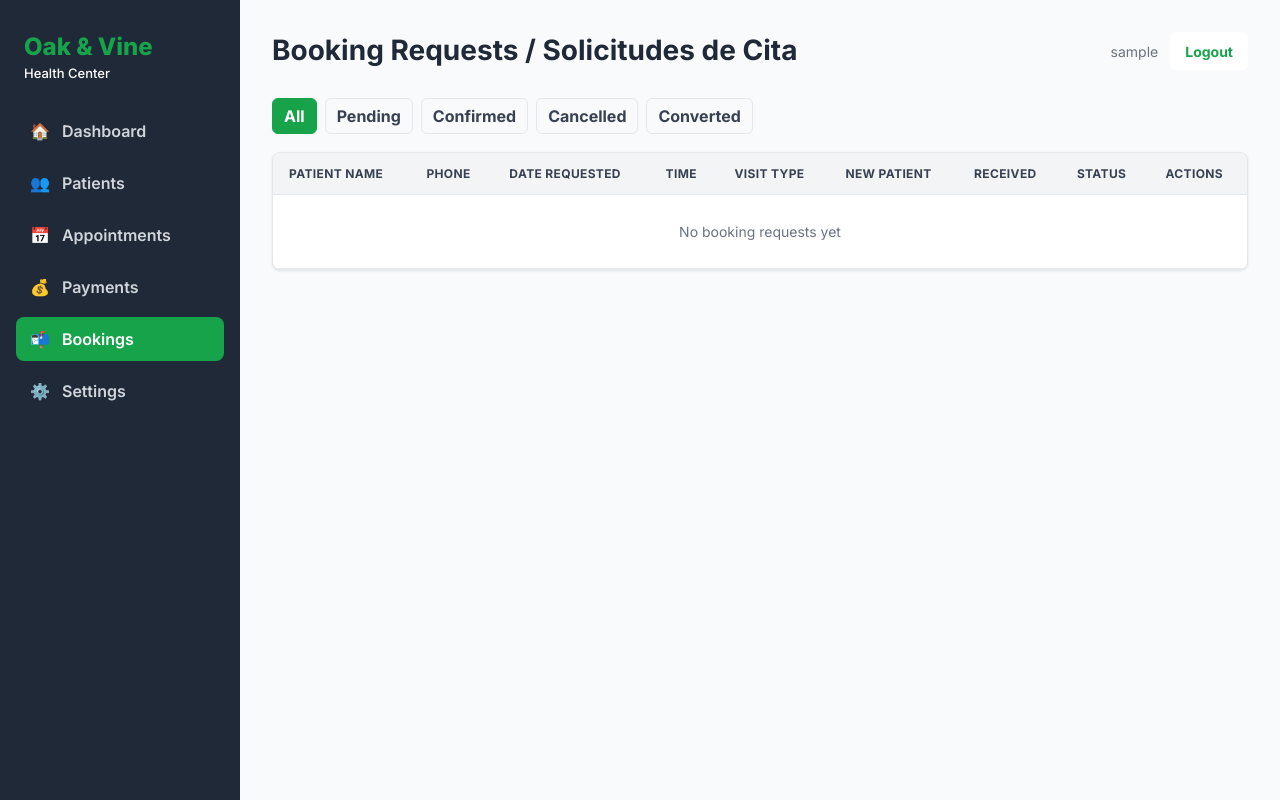
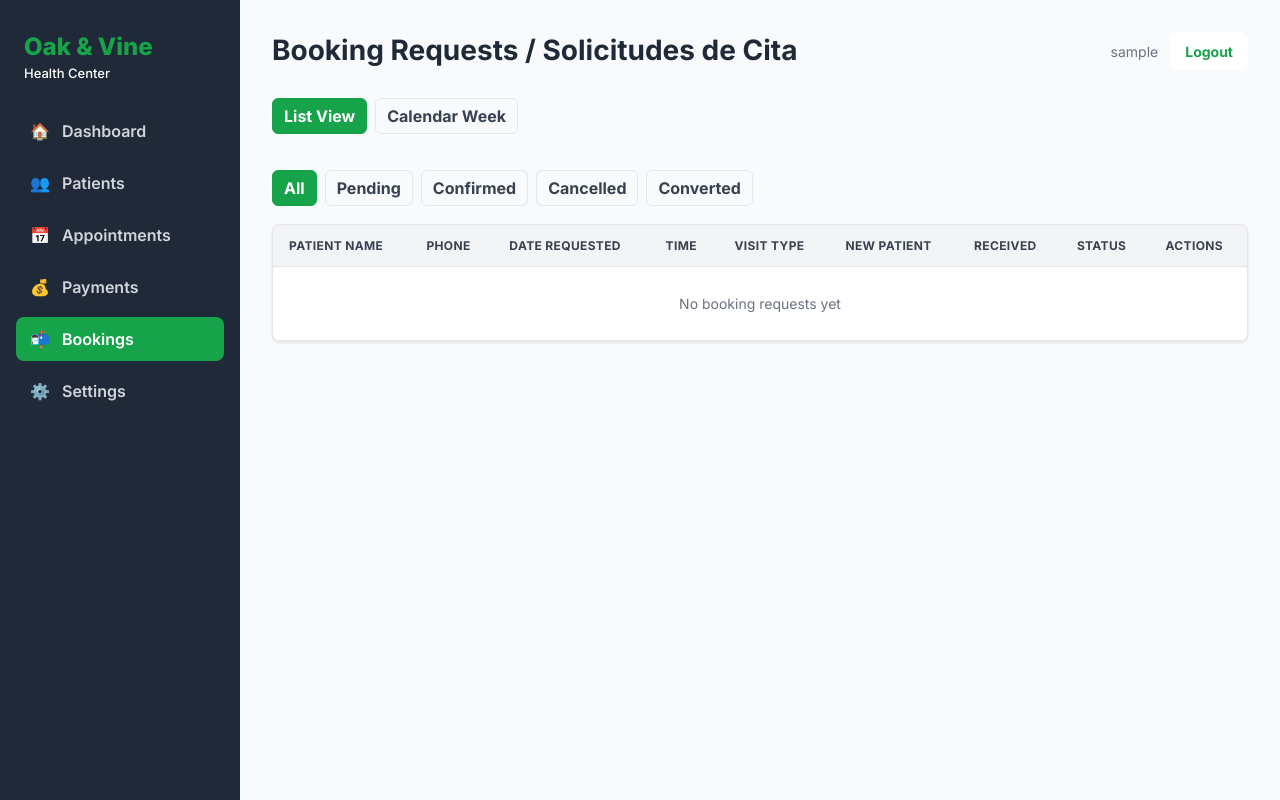
Before and after one commit to henmartin2005/oakvinehelthCRM, a Django app: page /bookings/ in a window 1280 px wide. Run offline with Django 5.2, Linux system fonts and the light colour scheme; the visitor is signed in with stand-in values (Sample User, id 1); data that the repository does not hold is empty.

Commit message:
Add booking calendar view

```diff
--- a/patients/templates/patients/base.html
+++ b/patients/templates/patients/base.html
@@ -111,15 +111,34 @@
         .detail-item { border-bottom: 1px solid var(--border); padding-bottom: 10px; }
         .detail-label { color: var(--muted); font-size: 12px; font-weight: 800; text-transform: uppercase; }
         .detail-value { margin-top: 4px; font-weight: 700; }
+        .view-switch { display: flex; justify-content: space-between; align-items: center; gap: 14px; margin-bottom: 18px; flex-wrap: wrap; }
+        .week-nav { display: flex; align-items: center; gap: 10px; flex-wrap: wrap; }
+        .week-title { color: var(--muted); font-weight: 800; }
+        .calendar-grid { display: grid; grid-template-columns: repeat(7, minmax(150px, 1fr)); gap: 12px; }
+        .calendar-day { min-height: 280px; padding: 12px; }
+        .calendar-date { display: flex; justify-content: space-between; align-items: baseline; gap: 8px; padding-bottom: 10px; border-bottom: 1px solid var(--border); margin-bottom: 10px; }
+        .calendar-date strong { font-size: 14px; }
+        .calendar-date span { color: var(--muted); font-size: 12px; font-weight: 800; }
+        .calendar-items { display: grid; gap: 8px; }
+        .calendar-event { border-left: 4px solid var(--primary); border-radius: 6px; background: #F9FAFB; padding: 9px; font-size: 12px; }
+        .calendar-event.pending-request { border-left-color: #F59E0B; background: #FFFBEB; }
+        .calendar-time { font-weight: 800; color: var(--text); }
+        .calendar-patient { margin-top: 3px; font-weight: 700; }
+        .calendar-meta { margin-top: 3px; color: var(--muted); }
+        .calendar-action { margin-top: 8px; }
+        .action-bar { display: flex; justify-content: space-between; align-items: center; gap: 12px; flex-wrap: wrap; padding-top: 18px; border-top: 1px solid var(--border); margin-top: 22px; }
+        .primary-action { min-height: 46px; padding-inline: 20px; font-size: 15px; }
         @media (max-width: 1000px) {
             .stats-grid, .two-column, .summary-grid { grid-template-columns: 1fr; }
             .filter-card, .filter-card.compact { grid-template-columns: 1fr 1fr; }
+            .calendar-grid { grid-template-columns: repeat(2, minmax(0, 1fr)); }
         }
         @media (max-width: 760px) {
             .sidebar { position: static; width: auto; }
             .main { margin-left: 0; padding: 20px; }
             .topbar, .toolbar { align-items: flex-start; flex-direction: column; }
             .filter-card, .filter-card.compact, .form-grid, .detail-grid, .checkbox-grid { grid-template-columns: 1fr; }
+            .calendar-grid { grid-template-columns: 1fr; }
             .field.full, .form-actions { grid-column: auto; }
             .userbar { flex-wrap: wrap; }
         }
--- a/patients/templates/patients/booking_requests.html
+++ b/patients/templates/patients/booking_requests.html
@@ -6,12 +6,59 @@
     <div class="alert alert-warning">You have {{ pending_count }} pending booking requests</div>
 {% endif %}
 
+<div class="view-switch">
     <nav class="tabs">
-    <a class="page-link {% if not status_filter %}active{% endif %}" href="/bookings/">All</a>
-    <a class="page-link {% if status_filter == 'pending' %}active{% endif %}" href="/bookings/?status=pending">Pending</a>
-    <a class="page-link {% if status_filter == 'confirmed' %}active{% endif %}" href="/bookings/?status=confirmed">Confirmed</a>
-    <a class="page-link {% if status_filter == 'cancelled' %}active{% endif %}" href="/bookings/?status=cancelled">Cancelled</a>
-    <a class="page-link {% if status_filter == 'converted' %}active{% endif %}" href="/bookings/?status=converted">Converted</a>
+        <a class="page-link {% if view_mode == 'list' %}active{% endif %}" href="/bookings/?view=list">List View</a>
+        <a class="page-link {% if view_mode == 'calendar' %}active{% endif %}" href="/bookings/?view=calendar">Calendar Week</a>
+    </nav>
+    {% if view_mode == 'calendar' %}
+        <div class="week-nav">
+            <a class="btn btn-outline-muted" href="/bookings/?view=calendar&week={{ previous_week|date:'Y-m-d' }}">Previous week</a>
+            <span class="week-title">{{ week_start|date:"M j" }} - {{ week_end|date:"M j, Y" }}</span>
+            <a class="btn btn-outline-muted" href="/bookings/?view=calendar&week={{ next_week|date:'Y-m-d' }}">Next week</a>
+        </div>
+    {% endif %}
+</div>
+
+{% if view_mode == 'calendar' %}
+    <section class="calendar-grid">
+        {% for day in calendar_days %}
+            <div class="card calendar-day">
+                <div class="calendar-date">
+                    <strong>{{ day.date|date:"D" }}</strong>
+                    <span>{{ day.date|date:"M j" }}</span>
+                </div>
+                <div class="calendar-items">
+                    {% for appointment in day.appointments %}
+                        <div class="calendar-event">
+                            <div class="calendar-time">{{ appointment.time|time:"g:i A" }}</div>
+                            <div class="calendar-patient">{{ appointment.patient }}</div>
+                            <div class="calendar-meta">{{ appointment.get_visit_type_display }} · {{ appointment.get_status_display }}</div>
+                            <div class="calendar-action"><a class="btn btn-outline-muted" href="/appointments/{{ appointment.pk }}/edit/">Modify</a></div>
+                        </div>
+                    {% endfor %}
+                    {% for booking in day.bookings %}
+                        <div class="calendar-event pending-request">
+                            <div class="calendar-time">{{ booking.requested_time }}</div>
+                            <div class="calendar-patient">{{ booking.first_name }} {{ booking.last_name }}</div>
+                            <div class="calendar-meta">Pending booking · {{ booking.visit_type }}</div>
+                            <div class="calendar-action"><a class="btn btn-outline-primary" href="/bookings/{{ booking.pk }}/review/">Agregar al calendario</a></div>
+                        </div>
+                    {% endfor %}
+                    {% if not day.appointments and not day.bookings %}
+                        <div class="empty">No appointments</div>
+                    {% endif %}
+                </div>
+            </div>
+        {% endfor %}
+    </section>
+{% else %}
+    <nav class="tabs">
+        <a class="page-link {% if not status_filter %}active{% endif %}" href="/bookings/?view=list">All</a>
+        <a class="page-link {% if status_filter == 'pending' %}active{% endif %}" href="/bookings/?view=list&status=pending">Pending</a>
+        <a class="page-link {% if status_filter == 'confirmed' %}active{% endif %}" href="/bookings/?view=list&status=confirmed">Confirmed</a>
+        <a class="page-link {% if status_filter == 'cancelled' %}active{% endif %}" href="/bookings/?view=list&status=cancelled">Cancelled</a>
+        <a class="page-link {% if status_filter == 'converted' %}active{% endif %}" href="/bookings/?view=list&status=converted">Converted</a>
     </nav>
 
     <div class="card table-wrap">
@@ -42,7 +89,9 @@
                     <td><span class="badge badge-{{ booking.status }}">{{ booking.get_status_display }}</span></td>
                     <td>
                         {% if booking.status == 'pending' %}
-                        <a class="btn btn-outline-primary" href="/bookings/{{ booking.pk }}/review/">Review</a>
+                            <a class="btn btn-outline-primary" href="/bookings/{{ booking.pk }}/review/">Agregar al calendario</a>
+                        {% elif booking.converted_to_appointment %}
+                            <a class="btn btn-outline-muted" href="/appointments/{{ booking.converted_to_appointment.pk }}/edit/">Modificar cita</a>
                         {% else %}
                             -
                         {% endif %}
@@ -54,4 +103,5 @@
             </tbody>
         </table>
     </div>
+{% endif %}
 {% endblock %}
--- a/patients/views.py
+++ b/patients/views.py
@@ -1,5 +1,5 @@
 import json
-from datetime import datetime
+from datetime import datetime, timedelta
 
 from django.contrib import messages
 from django.contrib.auth.decorators import login_required
@@ -35,6 +35,24 @@ def normalize_time_slot(value):
         return f'{time_obj.hour}:{time_obj.minute:02d}'
     except (AttributeError, ValueError):
         return value
+
+
+def booking_visit_type_to_appointment(value):
+    visit_type_map = {
+        'new_patient': Appointment.VISIT_TYPE_NEW,
+        'new': Appointment.VISIT_TYPE_NEW,
+        'followup': Appointment.VISIT_TYPE_FOLLOWUP,
+        'follow_up': Appointment.VISIT_TYPE_FOLLOWUP,
+        'annual_exam': Appointment.VISIT_TYPE_ANNUAL,
+        'annual': Appointment.VISIT_TYPE_ANNUAL,
+        'urgent': Appointment.VISIT_TYPE_URGENT,
+        'telemedicine': Appointment.VISIT_TYPE_TELEMEDICINE,
+    }
+    return visit_type_map.get(value, value)
+
+
+def start_of_week(day):
+    return day - timedelta(days=day.weekday())
 
 
 def api_booking_config(request):
@@ -322,15 +340,48 @@ def payment_update_view(request, pk):
 
 @login_required
 def booking_requests_view(request):
+    view_mode = request.GET.get('view', 'list')
     bookings = BookingRequest.objects.all().order_by('-created_at')
     status_filter = request.GET.get('status', '')
     if status_filter:
         bookings = bookings.filter(status=status_filter)
 
+    week_value = request.GET.get('week', '')
+    try:
+        selected_day = datetime.strptime(week_value, '%Y-%m-%d').date() if week_value else timezone.localdate()
+    except ValueError:
+        selected_day = timezone.localdate()
+    week_start = start_of_week(selected_day)
+    week_days = [week_start + timedelta(days=offset) for offset in range(7)]
+    week_end = week_days[-1]
+    appointments = Appointment.objects.select_related('patient').filter(
+        date__range=(week_start, week_end),
+    ).order_by('date', 'time')
+    pending_week_bookings = BookingRequest.objects.filter(
+        requested_date__range=(week_start, week_end),
+        status='pending',
+    ).order_by('requested_date', 'requested_time')
+
+    calendar_days = []
+    for day in week_days:
+        calendar_days.append(
+            {
+                'date': day,
+                'appointments': [appointment for appointment in appointments if appointment.date == day],
+                'bookings': [booking for booking in pending_week_bookings if booking.requested_date == day],
+            }
+        )
+
     context = {
         'bookings': bookings,
         'pending_count': BookingRequest.objects.filter(status='pending').count(),
         'status_filter': status_filter,
+        'view_mode': view_mode,
+        'calendar_days': calendar_days,
+        'week_start': week_start,
+        'week_end': week_end,
+        'previous_week': week_start - timedelta(days=7),
+        'next_week': week_start + timedelta(days=7),
     }
     return render(request, 'patients/booking_requests.html', context)
 
@@ -361,7 +412,7 @@ def booking_confirm_view(request, pk):
                 patient=patient,
                 date=booking.requested_date,
                 time=time_obj,
-                visit_type=booking.visit_type,
+                visit_type=booking_visit_type_to_appointment(booking.visit_type),
                 status=Appointment.STATUS_CONFIRMED,
                 notes=booking.notes,
             )
```
Also changed, not shown: patients/templates/patients/booking_confirm.html (+20 -5 lines). Lines whose indentation alone changed are shown as unchanged.
